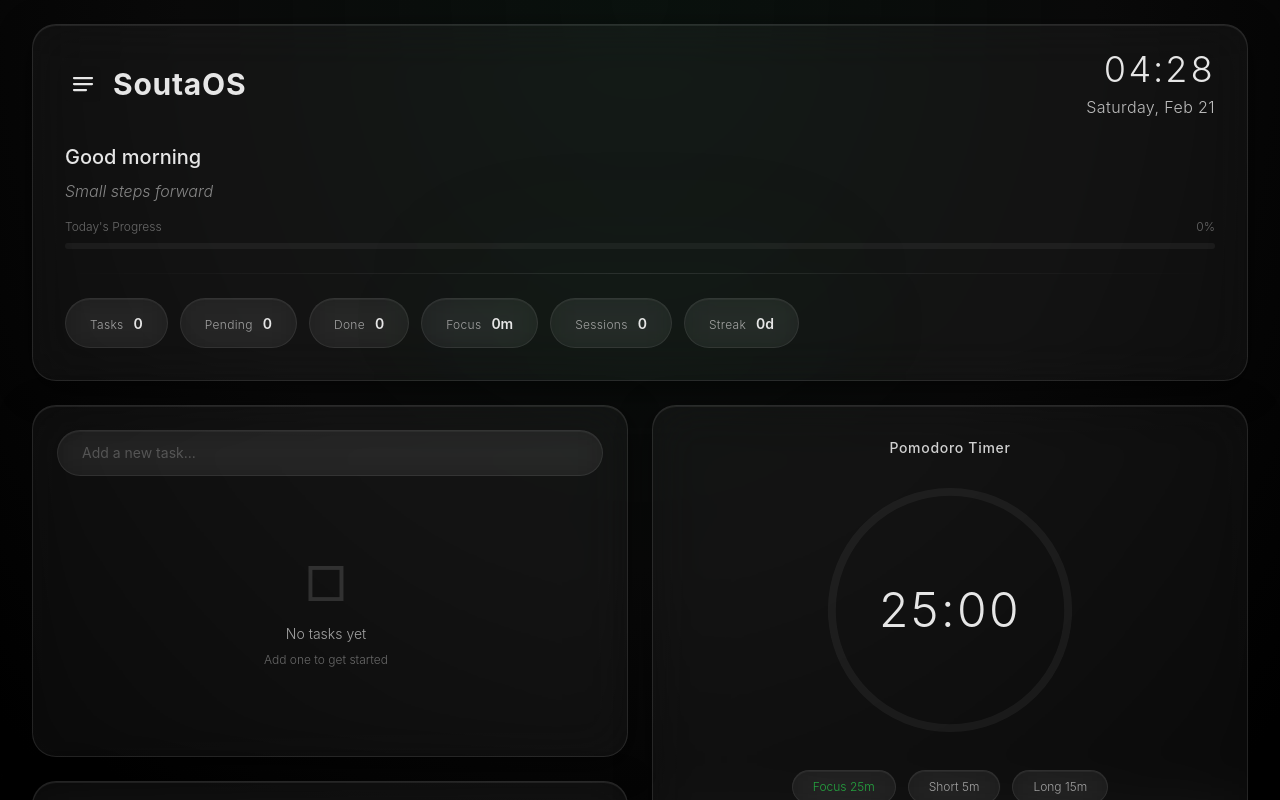
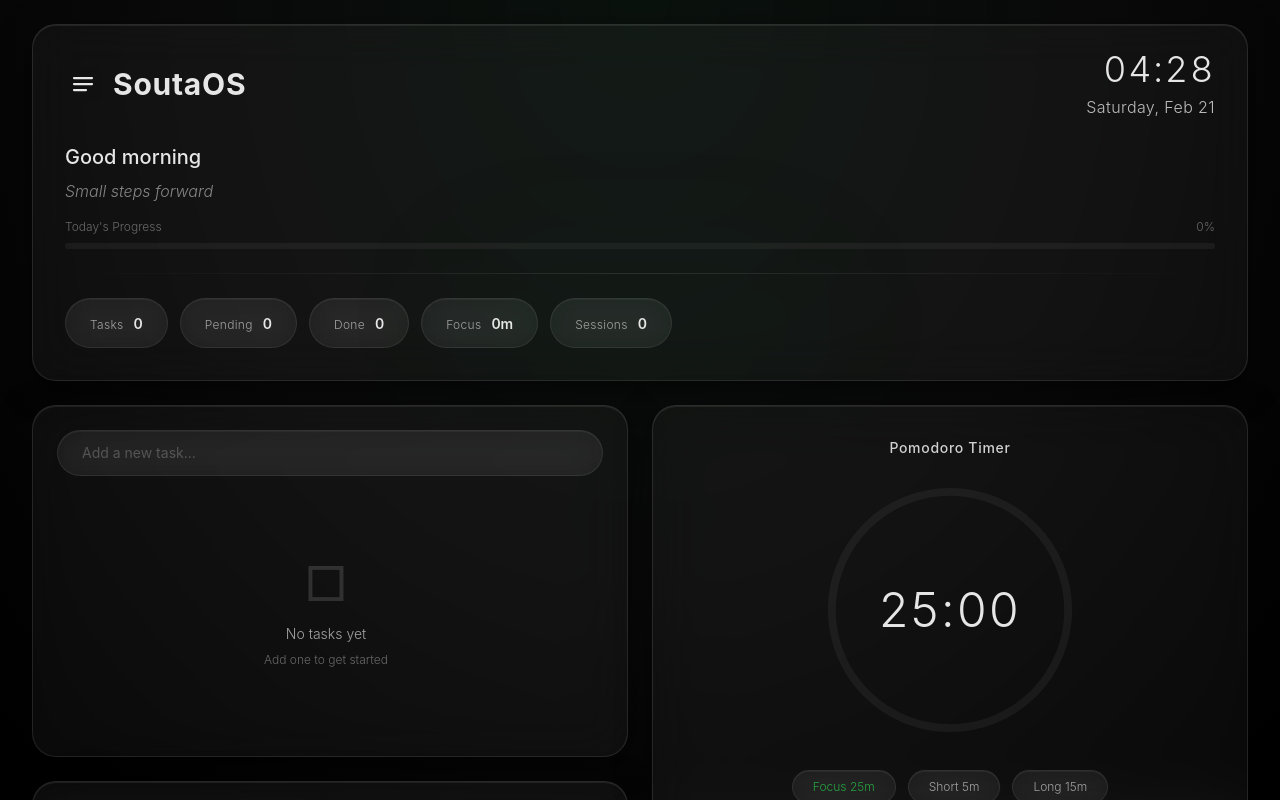
Before and after one commit to Frictionalfor/trying, a React (Vite) app: page / in a window 1280 px wide. Both pictures are taken after a click on the button "Start". Shown: the top 800 px of the page. Built offline with nearby package versions, Linux system fonts and the light colour scheme.

Commit message:
refactor: remove streak calculation from stats in Header component

```diff
--- a/package.json
+++ b/package.json
@@ -6,7 +6,8 @@
   "scripts": {
     "dev": "vite",
     "build": "vite build",
-    "preview": "vite preview"
+    "preview": "vite preview",
+    "deploy": "vite build && gh-pages -d dist"
   },
   "dependencies": {
     "framer-motion": "^11.18.2",
--- a/src/components/layout/Header.jsx
+++ b/src/components/layout/Header.jsx
@@ -1,6 +1,5 @@
 import { useState, useEffect } from 'react'
 import { useApp } from '../../context/AppContext'
-import { getTodayDate } from '../../utils/date'
 
 const quotes = [
   'Focus on what matters',
@@ -60,25 +59,7 @@ const Header = () => {
     const sessions = Object.values(pomodoroStats).reduce((sum, count) => sum + count, 0)
     const focusMinutes = sessions * 25
 
-    const dates = Object.keys(pomodoroStats).sort()
-    let streak = 0
-    const today = getTodayDate()
-
-    if (dates.length > 0) {
-      const lastDate = dates[dates.length - 1]
-      if (lastDate === today) {
-        streak = 1
-        for (let i = dates.length - 2; i >= 0; i--) {
-          const prevDate = new Date(dates[i + 1])
-          const currDate = new Date(dates[i])
-          const diffDays = Math.floor((prevDate - currDate) / (1000 * 60 * 60 * 24))
-          if (diffDays === 1) streak++
-          else break
-        }
-      }
-    }
-
-    return { totalTasks, pending, done, processing, focusMinutes, sessions, streak }
+    return { totalTasks, pending, done, processing, focusMinutes, sessions }
   }
 
   const stats = calculateStats()
@@ -141,7 +122,6 @@ const Header = () => {
           <StatPill label="Done" value={stats.done} accent={stats.done > 0} />
           <StatPill label="Focus" value={`${stats.focusMinutes}m`} />
           <StatPill label="Sessions" value={stats.sessions} />
-          <StatPill label="Streak" value={`${stats.streak}d`} accent={stats.streak > 0} glow={stats.streak > 0} />
         </div>
       </div>
     </div>
--- a/vite.config.js
+++ b/vite.config.js
@@ -3,4 +3,5 @@ import react from '@vitejs/plugin-react'
 
 export default defineConfig({
   plugins: [react()],
+  base: '/soutaos/',
 })
```
